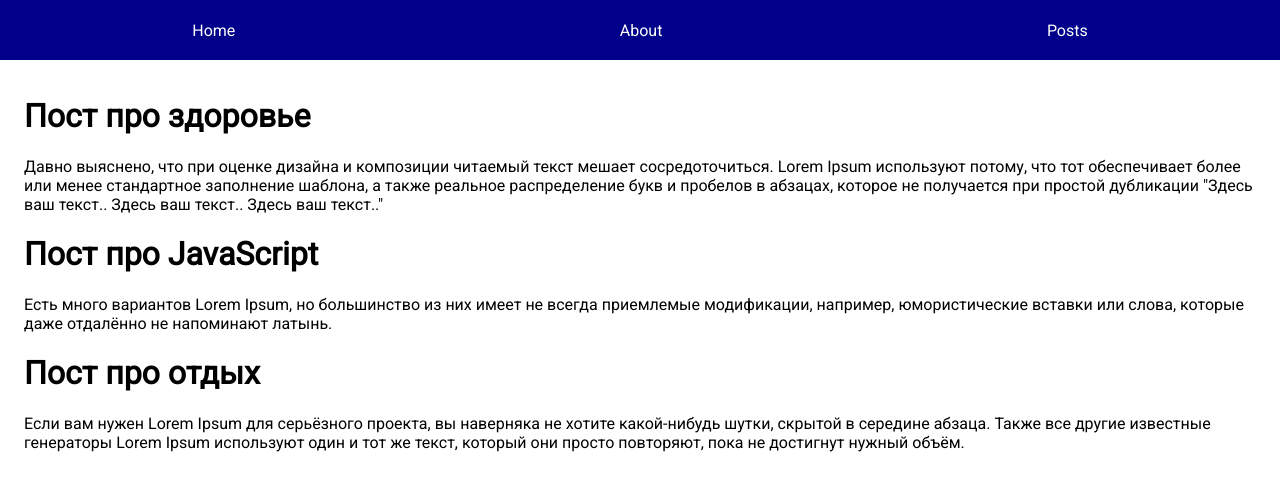
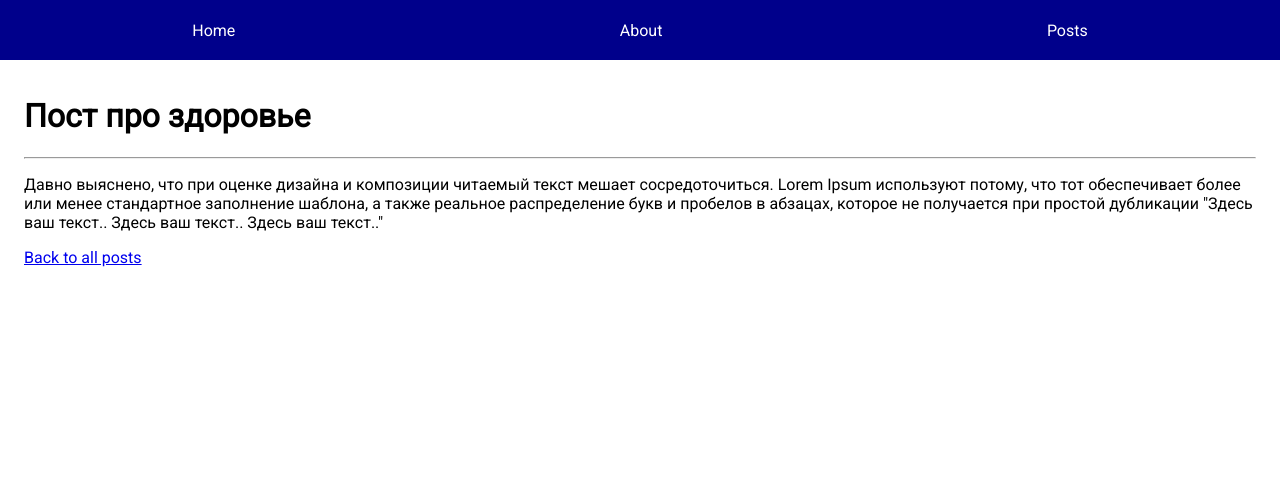
Before and after one commit to Protmir/Next.JS, a Next.js app: page /post/1 in a window 1280 px wide. Shown: the top 490 px of the page. Built offline with nearby package versions, Linux system fonts and the light colour scheme; data requests are answered from the project's data file.

Commit message:
Fix some errors

```diff
--- a/package.json
+++ b/package.json
@@ -7,7 +7,7 @@
     "build": "next build",
     "start": "next start",
     "serve": "concurrently \"npm run dev\" \"npm run mock\"",
-    "mock": "json-server -w db.json -p 4200 -d 450"
+    "mock": "json-server -w db.json -p 4200 -d 1750"
   },
   "dependencies": {
     "next": "10.0.8",
--- a/pages/post/[id].js
+++ b/pages/post/[id].js
@@ -1,36 +1,46 @@
+import {useState, useEffect} from 'react'
 import {useRouter} from 'next/router';
 import {MainLayout} from '../../components/MainLayout';
+import Link from 'next/link';
 
 
-export default function Post({ post }) {
+export default function Post({ post: serverPost }) {
     const router = useRouter()
-    // console.log(router.query.id)
-    // async function getInitialProps() {
-    //     const response = await fetch(`http://localhost:4200/posts/${router.query.id}`)
-    //     const post = await response.json()
-    //     console.log(post)
-    //
-    //     return {
-    //         post
-    //     }
-    // }
+    const [post, setPosts] = useState(serverPost)
 
+    useEffect(() => {
+        async function load() {
+            const response = await fetch(`http://localhost:4200/posts/${router.query.id}`)
+            const data = await response.json()
+            setPosts(data)
+        }
+
+        if(!serverPost) {
+            load()
+        }
+    }, [])
+
+    if (!post) {
+        return <MainLayout>
+            <p>Loading...</p>
+        </MainLayout>
+    }
 
     return (
     <MainLayout>
-        {post.map(post => (
-            <div key={post.id}>
-                <h1>{post.title}</h1>
-                <p>{post.body}</p>
-            </div>
-        ))}
+        <h1>{post.title}</h1>
+        <hr />
+        <p>{post.body}</p>
+        <Link href={'/posts'}><a>Back to all posts</a></Link>
     </MainLayout>
     )
 }
 
-Post.getInitialProps = async (pathname) => {
-    console.log(pathname)
-    const response = await fetch(`http://localhost:4200/posts`)
+Post.getInitialProps = async ({ query, req }) => {
+    if (!req) {
+        return {post: null}
+    }
+    const response = await fetch(`http://localhost:4200/posts/${query.id}`)
     const post = await response.json()
 
     return {
```
Also changed, not shown: pages/posts.js (+23 -12 lines).
